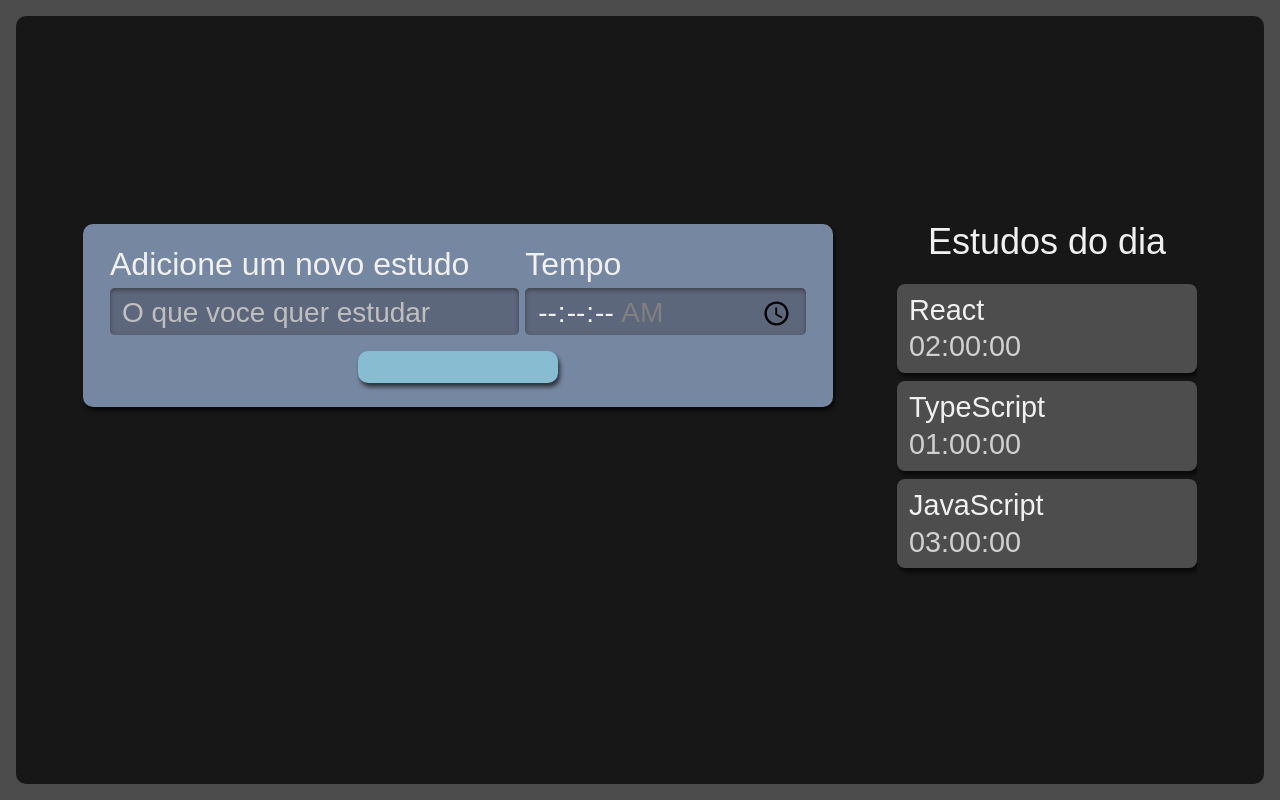
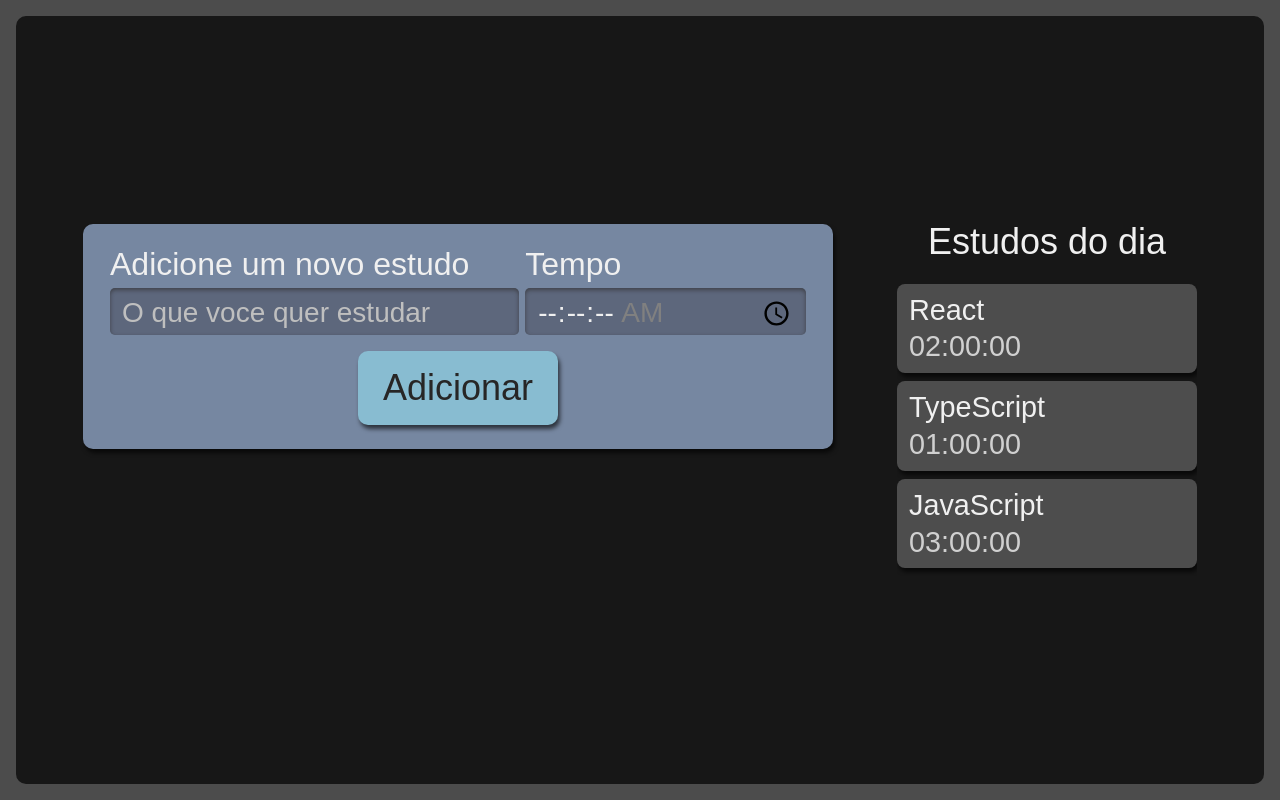
Before and after one commit to jgabfalcao/TaskBoard, a React (Create React App) app: page / in a window 1280 px wide. Built offline with nearby package versions, Linux system fonts and the light colour scheme.

Commit message:
Using props to pass the value of the text

```diff
--- a/src/components/form/index.tsx
+++ b/src/components/form/index.tsx
@@ -30,7 +30,8 @@
           required
           />
         </div>
-        <Button/>
+        <Button btnText="Adicionar"/>
+
       </form>
     )
   }
```
